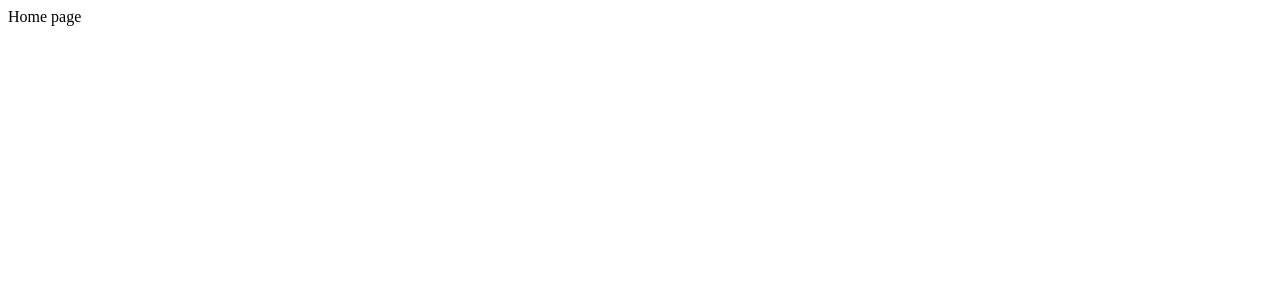
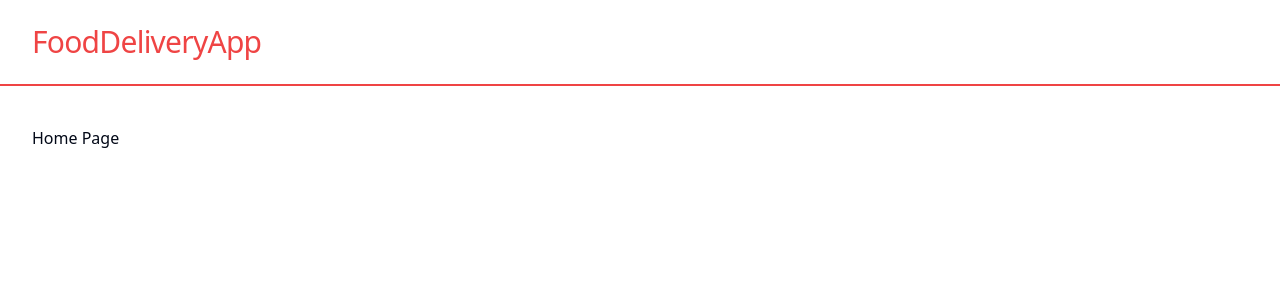
Before and after one commit to naren4488/FoodDeliveryApp, a React (Vite) app in the folder frontend/: page / in a window 1280 px wide. Shown: the top 300 px of the page. Built offline with nearby package versions, Linux system fonts and the light colour scheme.

Commit message:
layout setup

```diff
--- a/frontend/package.json
+++ b/frontend/package.json
@@ -32,6 +32,8 @@
     "eslint-plugin-react-hooks": "^4.6.0",
     "eslint-plugin-react-refresh": "^0.4.5",
     "postcss": "^8.4.35",
+    "prettier": "^3.2.5",
+    "prettier-plugin-tailwindcss": "^0.5.11",
     "tailwindcss": "^3.4.1",
     "typescript": "^5.2.2",
     "vite": "^5.1.4"
--- a/frontend/src/AppRoutes.tsx
+++ b/frontend/src/AppRoutes.tsx
@@ -1,9 +1,10 @@
 import { Navigate, Route, Routes } from "react-router-dom";
+import Layout from "./layouts/layout";
 
 export const AppRoutes = () => {
   return (
     <Routes>
-      <Route path="/" element={<span>Home page</span>} />
+      <Route path="/" element={<Layout>Home Page</Layout>} />
       <Route path="/user-profile" element={<span>User Profile page</span>} />
       <Route path="*" element={<Navigate to={"/"} />} />
     </Routes>
--- /dev/null
+++ b/frontend/src/components/Header.tsx
@@ -0,0 +1,15 @@
+import { Link } from "react-router-dom";
+
+const Header = () => {
+  return (
+    <div className="border-b-2 border-b-red-500 py-6">
+      <div className="container mx-auto flex items-center justify-between">
+        <Link className="text-3xl tracking-tight text-red-500" to={"/"}>
+          FoodDeliveryApp
+        </Link>
+      </div>
+    </div>
+  );
+};
+
+export default Header;
--- /dev/null
+++ b/frontend/src/layouts/layout.tsx
@@ -0,0 +1,16 @@
+import Header from "@/components/Header";
+
+type Props = {
+  children: React.ReactNode;
+};
+
+function Layout({ children }: Props) {
+  return (
+    <div className="flex min-h-screen flex-col">
+      <Header />
+      <div className="container mx-auto flex-1 py-10">{children}</div>
+    </div>
+  );
+}
+
+export default Layout;
--- a/frontend/src/main.tsx
+++ b/frontend/src/main.tsx
@@ -1,6 +1,6 @@
 import React from "react";
 import ReactDOM from "react-dom/client";
-import "./index.css";
+import "./global.css";
 import { BrowserRouter as Router } from "react-router-dom";
 import { AppRoutes } from "./AppRoutes.tsx";
 
```
Also changed, not shown: frontend/src/index.css (deleted, +0 -68 lines), 2 other files (tests, documents, lock files or other folders).
